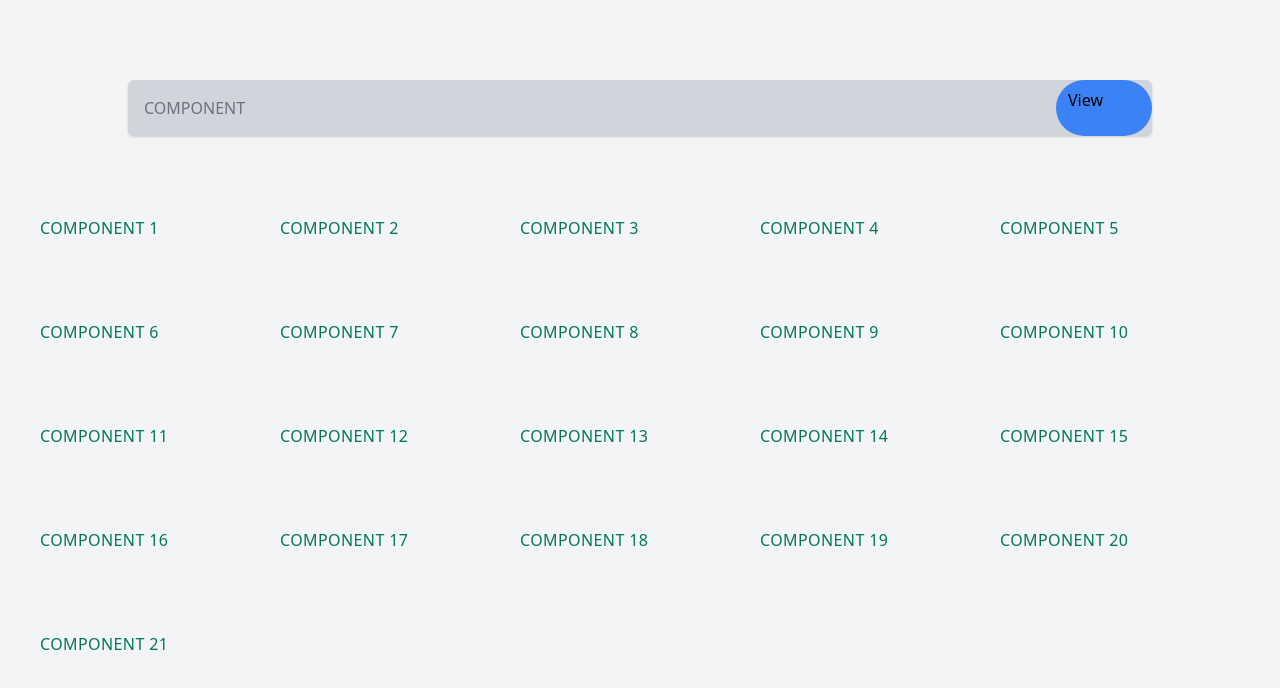
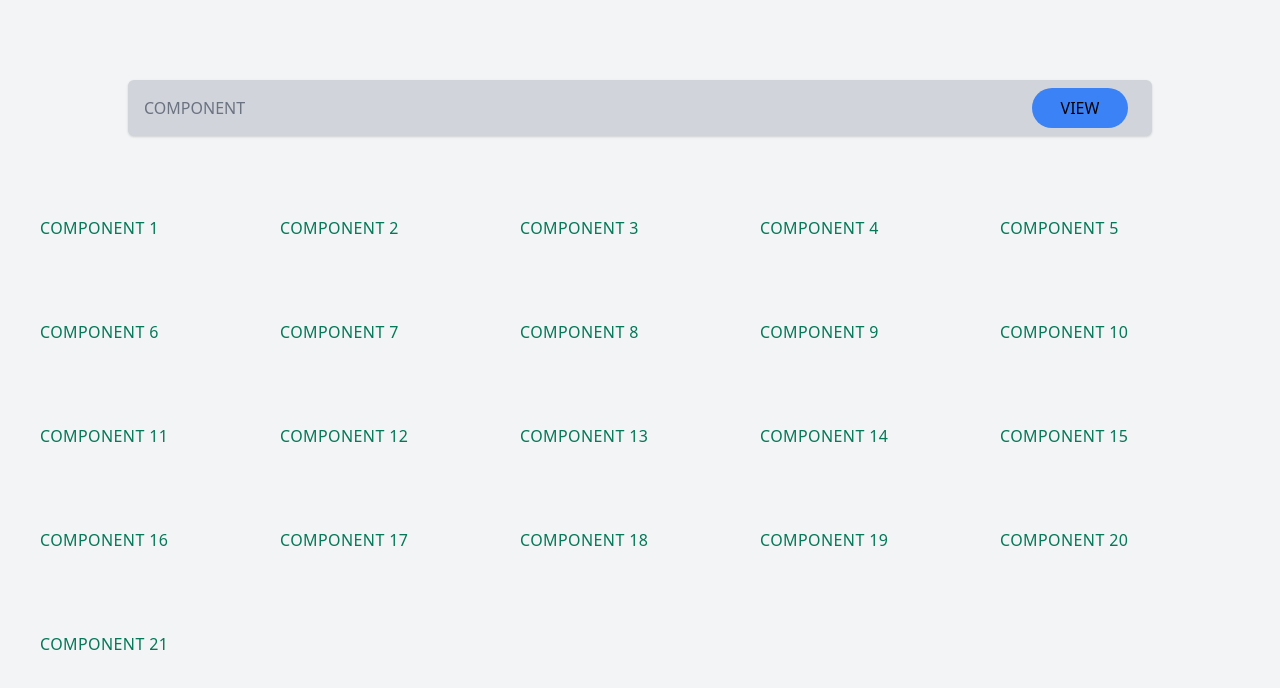
Before and after one commit to nasir-001/100-components, a Vue app: page / in a window 1280 px wide. Shown: the top 688 px of the page. Built offline with nearby package versions, Linux system fonts and the light colour scheme; the HTML template or start-up script is replaced by a standard one.

Commit message:
resize the view button

```diff
--- a/src/pages/Home.vue
+++ b/src/pages/Home.vue
@@ -4,7 +4,7 @@
       <div class="text-gray-500 uppercase py-4 px-4">
         Component
       </div>
-      <div class="bg-blue-500 py-2 px-3 rounded-full w-24">
+      <div class="bg-blue-500 text-center mx-6 h-10 mt-2 pt-2 uppercase px-3 rounded-full w-24">
         View
       </div>
     </div>
```
